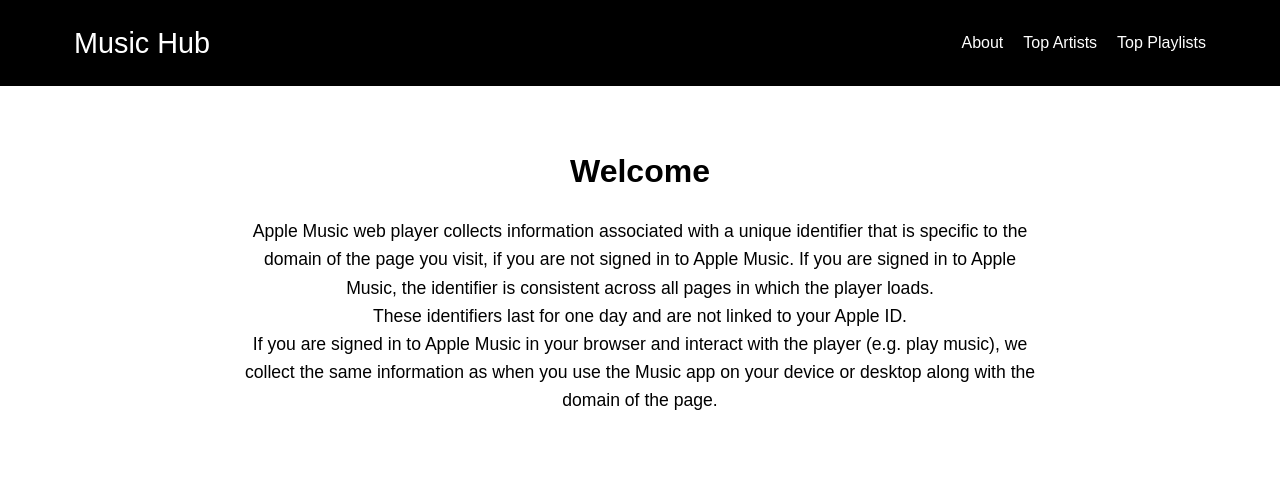
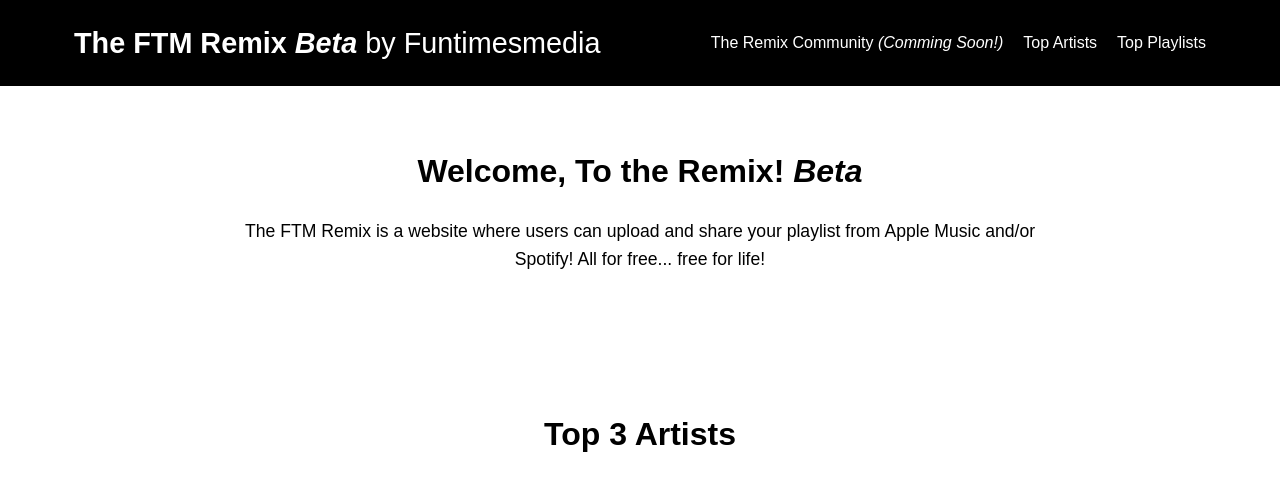
Before and after one commit to therealfuntimeswithdanny/the-ftm-remix, a plain HTML site: page index.html in a window 1280 px wide. Shown: the top 477 px of the page. Drawn offline with Linux system fonts and the light colour scheme.

Commit message:
Update index.html

```diff
--- a/index.html
+++ b/index.html
@@ -3,7 +3,10 @@
 <head>
   <meta charset="UTF-8" />
   <meta name="viewport" content="width=device-width, initial-scale=1.0" />
-  <title>Music Hub</title>
+  <title>Home - The FTM Remix | Funtimes Media</title>
+  <meta property="og:title" content="Home- The FTM Remix BETA| Funtimes Media">
+  <meta property="og:description" content="The FTM Remix is a website where users can upload and share your playlist from Apple Music and/or Spotify! All for free... free for life!">
+  <meta property="og:image" content="https://cdn.funtimesmedia.uk/theremix.png">
   <style>
     /* Global Reset */
     * {
@@ -186,9 +189,9 @@
   <header>
     <div class="container">
       <nav>
-        <div class="logo">Music Hub</div>
+        <div class="logo"><b>The FTM Remix <i>Beta</i></b> by Funtimesmedia</div>
         <ul>
-          <li><a href="#about">About</a></li>
+          <li><a href="https://theremixcummunity.funtimesmedia.uk">The Remix Community <i>(Comming Soon!)</i></a></li>
           <li><a href="#artists">Top Artists</a></li>
           <li><a href="#playlists">Top Playlists</a></li>
         </ul>
@@ -199,11 +202,9 @@
   <!-- About Section -->
   <section id="about">
     <div class="container">
-      <h2>Welcome </h2>
+      <h2>Welcome, To the Remix! <i>Beta</i></h2>
       <div class="text-content">
-        Apple Music web player collects information associated with a unique identifier that is specific to the domain of the page you visit, if you are not signed in to Apple Music. If you are signed in to Apple Music, the identifier is consistent across all pages in which the player loads.<br>
-        These identifiers last for one day and are not linked to your Apple ID.<br>
-        If you are signed in to Apple Music in your browser and interact with the player (e.g. play music), we collect the same information as when you use the Music app on your device or desktop along with the domain of the page.
+       <p>The FTM Remix is a website where users can upload and share your playlist from Apple Music and/or Spotify! All for free... free for life!  </p>
       </div>
     </div>
   </section>
@@ -263,7 +264,7 @@
   <!-- Footer -->
   <footer>
     <div class="container">
-      <p>&copy; 2025 Music Hub. All rights reserved.</p>
+      <p>&copy; 2025 The FTM Remix. All rights reserved. | A Funtimes Media app | Powered by Cloudflare</p>
     </div>
   </footer>
 </body>
```
